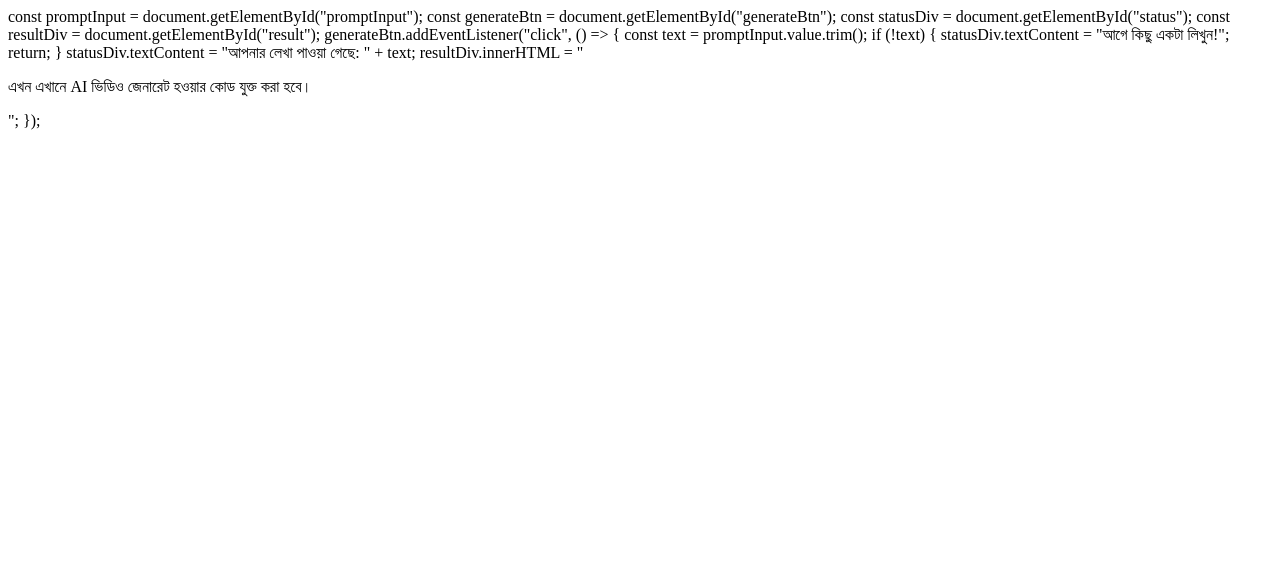
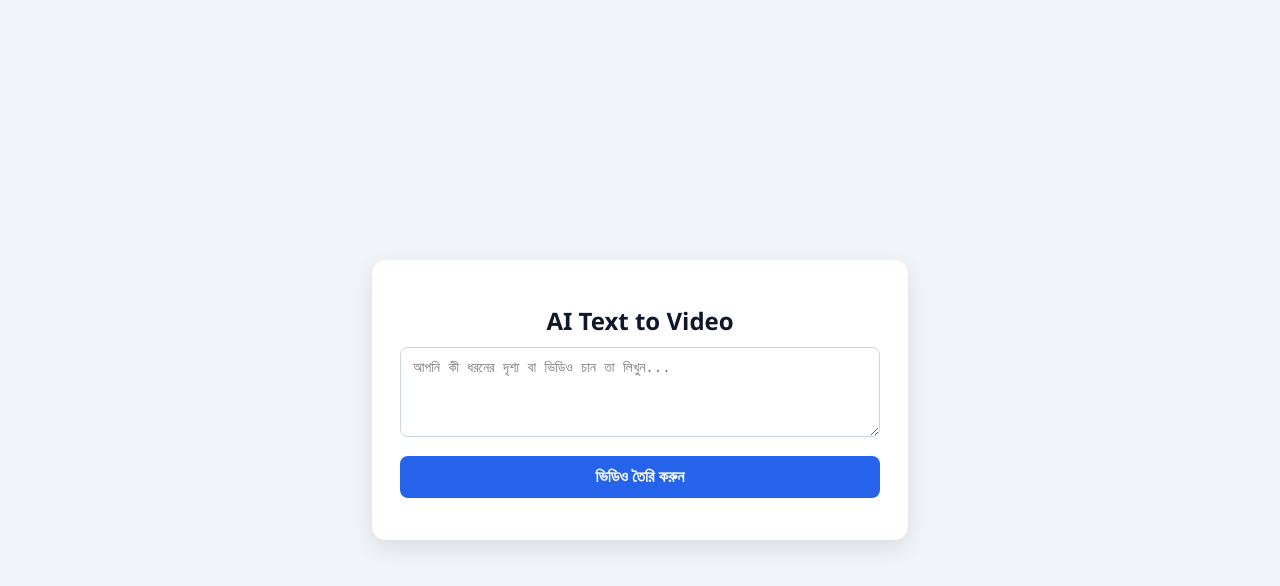
Before and after one commit to Zedane123/ai-video-app, a plain HTML site: page index.html in a window 1280 px wide. Drawn offline with Linux system fonts and the light colour scheme.

Commit message:
Refactor HTML structure and styling for video app

```diff
--- a/index.html
+++ b/index.html
@@ -1,16 +1,79 @@
-const promptInput = document.getElementById("promptInput");
-const generateBtn = document.getElementById("generateBtn");
-const statusDiv = document.getElementById("status");
-const resultDiv = document.getElementById("result");
+<!DOCTYPE html>
+<html lang="bn">
+<head>
+    <meta charset="UTF-8">
+    <meta name="viewport" content="width=device-width, initial-scale=1.0">
+    <title>AI Text to Video App</title>
+    <style>
+        body {
+            font-family: 'Segoe UI', Arial, sans-serif;
+            background: #f1f5f9;
+            display: flex;
+            justify-content: center;
+            align-items: center;
+            min-height: 100vh;
+            margin: 0;
+            padding: 16px;
+            box-sizing: border-box;
+        }
+        .box {
+            background: #ffffff;
+            padding: 28px;
+            border-radius: 14px;
+            box-shadow: 0 8px 24px rgba(0, 0, 0, 0.1);
+            max-width: 480px;
+            width: 100%;
+            text-align: center;
+        }
+        h1 {
+            font-size: 24px;
+            color: #0f172a;
+            margin-bottom: 10px;
+        }
+        textarea {
+            width: 100%;
+            padding: 12px;
+            border: 1px solid #cbd5e1;
+            border-radius: 8px;
+            font-size: 14px;
+            box-sizing: border-box;
+            margin-bottom: 14px;
+        }
+        button {
+            width: 100%;
+            padding: 12px;
+            background: #2563eb;
+            color: #ffffff;
+            border: none;
+            border-radius: 8px;
+            font-size: 16px;
+            font-weight: bold;
+            cursor: pointer;
+        }
+        button:hover {
+            background: #1d4ed8;
+        }
+        #status {
+            margin-top: 14px;
+            font-size: 14px;
+            color: #475569;
+        }
+        video, img {
+            max-width: 100%;
+            margin-top: 16px;
+            border-radius: 8px;
+        }
+    </style>
+</head>
+<body>
+    <div class="box">
+        <h1>AI Text to Video</h1>
+        <textarea id="promptInput" rows="4" placeholder="আপনি কী ধরনের দৃশ্য বা ভিডিও চান তা লিখুন..."></textarea>
+        <button id="generateBtn">ভিডিও তৈরি করুন</button>
+        <div id="status"></div>
+        <div id="result"></div>
+    </div>
 
-generateBtn.addEventListener("click", () => {
-    const text = promptInput.value.trim();
-
-    if (!text) {
-        statusDiv.textContent = "আগে কিছু একটা লিখুন!";
-        return;
-    }
-
-    statusDiv.textContent = "আপনার লেখা পাওয়া গেছে: " + text;
-    resultDiv.innerHTML = "<p>এখন এখানে AI ভিডিও জেনারেট হওয়ার কোড যুক্ত করা হবে।</p>";
-});
+    <script src="script.js"></script>
+</body>
+</html>
```
